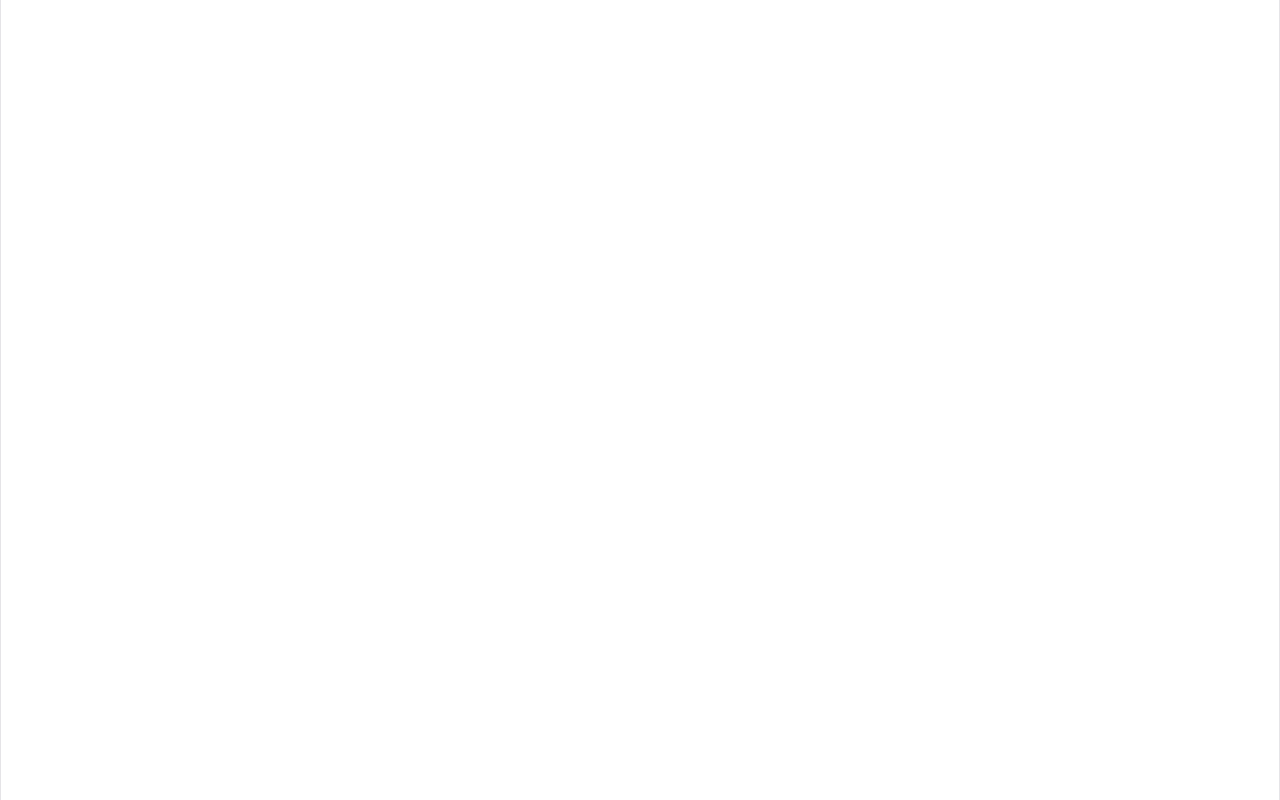
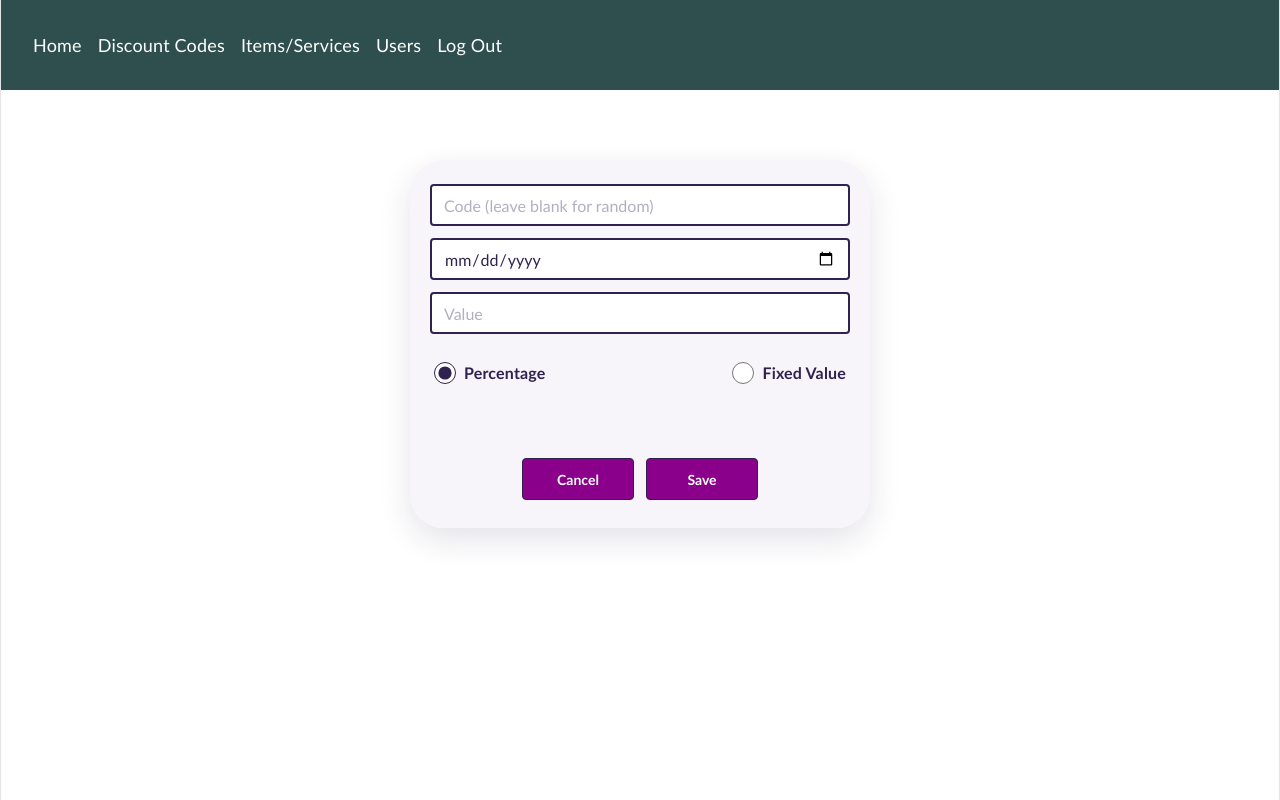
Before and after one commit to dnllzc/iapms, a React (Vite) app: page /admin/discount-codes/new in a window 1280 px wide. Before the commit this address had no page. Built offline with nearby package versions, Linux system fonts and the light colour scheme.

Commit message:
Discount codes deletion
Fully implemented deletion of discount code, also implementation of Copy to clipboard in progress

```diff
--- a/src/AppRouter.jsx
+++ b/src/AppRouter.jsx
@@ -1,13 +1,24 @@
 import Hero from './components/Hero.jsx'
+import AdminHero from './components/admin/AdminHero.jsx'
 import Auth from './components/Auth.jsx'
 
+// ================== User ==================
+// Invoices
 import Invoices from './components/invoices/Invoices.jsx'
 import NewInvoice from './components/invoices/NewInvoice.jsx'
+
+// Payments
 import Payments from './components/payments/Payments.jsx'
 
-import AdminHero from './components/admin/AdminHero.jsx'
+// ================== Admin ==================
+// Users
 import Users from './components/admin/Users/Users.jsx'
+
+// Discount Codes
 import DiscountCodes from './components/admin/DiscountCodes/DiscountCodes.jsx'
+import NewDiscountCode from './components/admin/DiscountCodes/NewDiscountCode.jsx'
+
+// Items
 import Items from './components/admin/Items/Items.jsx'
 
 import { BrowserRouter, Routes, Route } from 'react-router-dom'
@@ -25,6 +36,7 @@ export default function AppRouter() {
                 <Route path="/admin" element={<AdminHero />} />
                 <Route path="/admin/users" element={<Users />} />
                 <Route path="/admin/discount-codes" element={<DiscountCodes />} />
+                <Route path="/admin/discount-codes/new" element={<NewDiscountCode />} />
                 <Route path="/admin/items" element={<Items />} />
             </Routes>
         </BrowserRouter>
--- a/src/components/admin/DiscountCodes/DiscountCodes.jsx
+++ b/src/components/admin/DiscountCodes/DiscountCodes.jsx
@@ -2,6 +2,7 @@ import './DiscountCodes.css'
 import '../../main.css'
 import NavBar from '../NavBar'
 import DiscountCodesList from './DiscountCodesList'
+import { Link } from 'react-router-dom'
 
 export default function DiscountCodes() {
     return (
@@ -12,7 +13,7 @@ export default function DiscountCodes() {
             <section className="discountCodePage">
                 <section className="discountCodeHeader">
                     <h1 className="discountCodeTitle">Discount Codes</h1>
-                    <button className="newDiscountCodeButton">New Discount Code</button>
+                    <Link to="/admin/discount-codes/new"><button className="newDiscountCodeButton">New Discount Code</button></Link>
                 </section>
 
                 <section className="discountCodeFilters">
--- a/src/components/admin/DiscountCodes/DiscountCodesList.jsx
+++ b/src/components/admin/DiscountCodes/DiscountCodesList.jsx
@@ -24,6 +24,48 @@ export default function DiscountCodesList() {
     const formatDate = (dateString) =>
         new Date(dateString).toLocaleDateString('en-GB');
 
+    const handleDelete = (id) => {
+        return async () => {
+            if (!window.confirm('Delete discount code #' + id + '?')) return
+
+            const payload = { id }
+
+            try {
+                const response = await fetch('/api/discountcodes/delete', {
+                    method: 'POST',
+                    headers: {
+                        'Content-Type': 'application/json'
+                    },
+                    body: JSON.stringify(payload)
+                })
+
+                if (!response.ok) {
+                    throw new Error('Failed to delete discount code')
+                }
+
+                // remove from local state
+                setDiscountCodes((prev) => prev.filter((c) => c.id !== id))
+                window.alert(`Discount code with ID ${id} deleted successfully`)
+            } catch (error) {
+                console.error('Error deleting discount code:', error)
+                window.alert('Failed to delete discount code')
+            }
+        }
+    }
+
+    const handleCopyClick = async () => {
+        try {
+            await window.navigator.clipboard.writeText(text);
+            alert("Copied to clipboard!");
+        } catch (err) {
+            console.error(
+                "Unable to copy to clipboard.",
+                err
+            );
+            alert("Copy to clipboard failed.");
+        }
+    };
+
     return (
         <table className="discountCodeTable">
                         <thead>
@@ -46,9 +88,9 @@ export default function DiscountCodesList() {
                                     <td>{element.value}</td>
                                     <td>
                                         <div className="discountCodeActions">
-                                            <button className="discountCodeActionButton" id="deleteButton">Delete</button>
+                                            <button className="discountCodeActionButton" id="deleteButton" onClick={handleDelete(element.id)}>Delete</button>
                                             <button className="discountCodeActionButton" id="editButton">Edit</button>
-                                            <button className="discountCodeActionButton" id="copyCodeButton">Copy</button>
+                                            <button className="discountCodeActionButton" id="copyCodeButton" onClick={handleCopyClick}>Copy</button>
                                         </div>
                                     </td>
                                 </tr>
--- /dev/null
+++ b/src/components/admin/DiscountCodes/NewDiscountCode.css
@@ -0,0 +1,167 @@
+.newDiscountCodePage {
+    display: flex;
+    flex-direction: column;
+    gap: 20px;
+    flex: 1;
+    min-height: 0;
+    box-sizing: border-box;
+    overflow: hidden;
+    width: min(1400px, calc(100% - 32px));
+    margin: 0px auto 0;
+    padding: 24px 0 16px;
+}
+
+.newDiscountCodeInfo {
+    display: flex;
+    justify-content: center;
+    align-items: flex-start;
+    flex: 1;
+    min-height: 0;
+    padding: 0 16px 16px;
+    box-sizing: border-box;
+}
+
+.newDiscountCodeHeader {
+    display: flex;
+    justify-content: space-between;
+    align-items: center;
+    gap: 16px;
+    padding: 0 16px;
+}
+
+.newDiscountCodeTitle {
+    color: white;
+    font-size: 48px;
+    font-weight: bold;
+    margin: 0;
+}
+
+.newDiscountCodeForm {
+    display: flex;
+    flex-direction: column;
+    gap: 12px;
+    width: min(100%, 460px);
+    min-height: 100%;
+    padding: 24px 20px 28px;
+    border-radius: 34px;
+    background: rgba(247, 244, 250, 0.96);
+    box-sizing: border-box;
+    box-shadow: 0 12px 32px rgba(31, 21, 63, 0.12);
+}
+
+.newDiscountCodeForm .newDiscountCodeInput,
+.newDiscountCodeForm select.newDiscountCodeInput {
+    width: 100%;
+    height: 42px;
+    border-radius: 4px;
+    border: 2px solid #2f224f;
+    padding: 0 12px;
+    box-sizing: border-box;
+    background: #fff;
+    color: #2f224f;
+    font-size: 16px;
+}
+
+.newDiscountCodeForm .newDiscountCodeInput::placeholder {
+    color: #b4aec2;
+    opacity: 1;
+}
+
+.newDiscountCodeForm select.newDiscountCodeInput {
+    appearance: none;
+    -webkit-appearance: none;
+    -moz-appearance: none;
+    background-image: linear-gradient(45deg, transparent 50%, #2f224f 50%), linear-gradient(135deg, #2f224f 50%, transparent 50%);
+    background-position: calc(100% - 18px) calc(50% - 2px), calc(100% - 12px) calc(50% - 2px);
+    background-size: 6px 6px, 6px 6px;
+    background-repeat: no-repeat;
+    padding-right: 34px;
+}
+
+.newDiscountCodeTypeGroup {
+    display: flex;
+    justify-content: space-between;
+    align-items: center;
+    gap: 16px;
+    margin: 8px 0 4px;
+    padding: 6px 4px 2px;
+}
+
+.newDiscountCodeRadioOption {
+    display: inline-flex;
+    align-items: center;
+    gap: 8px;
+    color: #2f224f;
+    font-size: 16px;
+    font-weight: 700;
+    cursor: pointer;
+    user-select: none;
+}
+
+.newDiscountCodeRadioOption input[type='radio'] {
+    width: 22px;
+    height: 22px;
+    margin: 0;
+    accent-color: #2f224f;
+}
+
+.newDiscountCodeButtons {
+    display: flex;
+    justify-content: center;
+    gap: 12px;
+    margin-top: 54px;
+}
+
+.newDiscountCodeActionButton {
+    min-width: 112px;
+    height: 42px;
+    padding: 0 18px;
+    border-radius: 4px;
+    border: 1px solid #2f224f;
+    background-color: darkmagenta;
+    color: white;
+    font-size: 14px;
+    font-weight: 700;
+    cursor: pointer;
+    width: auto;
+    box-sizing: border-box;
+}
+
+.newDiscountCodeActions {
+    display: flex;
+    align-items: center;
+    gap: 5px;
+    flex-wrap: wrap;
+}
+
+@media (max-width: 700px) {
+    .newDiscountCodePage {
+        width: min(100% - 16px, 1400px);
+        padding-top: 16px;
+    }
+
+    .newDiscountCodeTitle {
+        font-size: 34px;
+    }
+
+    .newDiscountCodeForm {
+        width: 100%;
+        border-radius: 24px;
+        padding: 20px 16px 24px;
+    }
+
+    .newDiscountCodeButtons {
+        margin-top: 32px;
+        flex-direction: column;
+    }
+
+    .newDiscountCodeActionButton {
+        width: 100%;
+    }
+
+    .newDiscountCodeTypeGroup {
+        flex-direction: column;
+        align-items: flex-start;
+        gap: 12px;
+    }
+}
--- /dev/null
+++ b/src/components/admin/DiscountCodes/NewDiscountCode.jsx
@@ -0,0 +1,76 @@
+import './NewDiscountCode.css'
+import '../../main.css'
+import NavBar from '../NavBar'
+
+export default function NewDiscountCode() {
+    const handleNewCode = async (e) => {
+        e.preventDefault()
+
+        const formData = new FormData(e.currentTarget)
+        const payload = {
+            code: formData.get('code')?.trim() || '',
+            expiration_date: formData.get('expiration_date') || null,
+            value: Number(formData.get('value')),
+            discount_type: formData.get('discount_type')
+        }
+
+        if (payload.code === '') {
+            payload.code = Math.random().toString(36).substring(2, 12).toUpperCase()
+        }
+
+        try {
+            const response = await fetch('/api/discountcodes/new', {
+                method: 'POST',
+                headers: {
+                    'Content-Type': 'application/json'
+                },
+                body: JSON.stringify(payload)
+            })
+
+            if (!response.ok) {
+                throw new Error('Failed to create discount code')
+            }
+
+        } catch (error) {
+            console.error('Error creating discount code:', error)
+        }
+
+        alert(`Discount code has been saved successfully!\n\nCode: ${payload.code}\nExpiration Date: ${payload.expiration_date || 'None'}\nValue: ${payload.value}\nType: (${payload.discount_type})`)
+        window.location.href = '/admin/discount-codes'
+    }
+
+    return (
+        <>
+            <section className="navBar">
+                <NavBar />
+            </section>
+            <section className="newDiscountCodePage">
+                <section className="newDiscountCodeHeader">
+                    <h1 className="newDiscountCodeTitle">New Discount Code</h1>
+                </section>
+
+                <section className="newDiscountCodeInfo">
+                    <form className="newDiscountCodeForm" onSubmit={handleNewCode}>
+                        <input type="text" name="code" placeholder="Code (leave blank for random)" className="newDiscountCodeInput" />
+                        <input type="date" name="expiration_date" placeholder="Expiration Date" className="newDiscountCodeInput" />
+                        <input type="number" name="value" placeholder="Value" className="newDiscountCodeInput" />
+                        <div className="newDiscountCodeTypeGroup" role="radiogroup" aria-label="Discount type">
+                            <label className="newDiscountCodeRadioOption">
+                                <input type="radio" name="discount_type" value="percentage" defaultChecked />
+                                <span>Percentage</span>
+                            </label>
+                            <label className="newDiscountCodeRadioOption">
+                                <input type="radio" name="discount_type" value="fixed" />
+                                <span>Fixed Value</span>
+                            </label>
+                        </div>
+                        <div className="newDiscountCodeButtons">
+                            <button className="newDiscountCodeActionButton" id="newDiscountCodeCancelButton" type="button" onClick={() => (window.location.href = '/admin/discount-codes')}>Cancel</button>
+                            <button className="newDiscountCodeActionButton" id="newDiscountCodeSaveButton" type="submit">Save</button>
+                        </div>
+                    </form>
+                </section>
+            </section>
+        </>
+    )
+}
```
